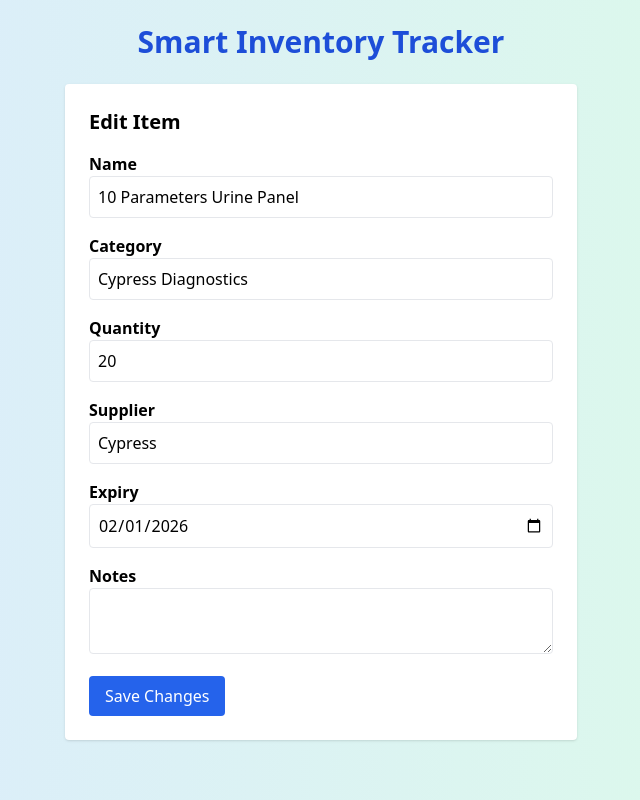
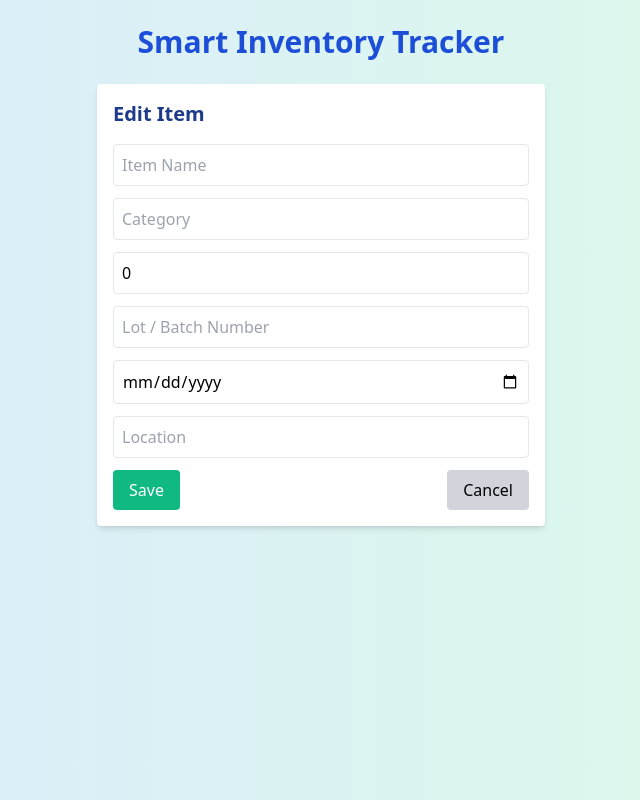
Before and after one commit to Ianm16-pillows/inventory-tracker, a React (Vite) app: page /edit/1 in a window 1280 px wide. Shown: the whole page, without its empty margins (319-959 px from the left). Built offline with nearby package versions, Linux system fonts and the light colour scheme.

Commit message:
Update EditItem.jsx

```diff
--- a/src/pages/EditItem.jsx
+++ b/src/pages/EditItem.jsx
@@ -1,128 +1,101 @@
 import React, { useState, useEffect } from "react";
-import { useParams, useNavigate } from "react-router-dom";
 
-function EditItem({ inventory, updateItem }) {
-  const { id } = useParams();
-  const navigate = useNavigate();
-
-  const itemToEdit = inventory.find(item => item.id === id);
-
+const EditItem = ({ item, onSave, onCancel }) => {
   const [formData, setFormData] = useState({
     name: "",
     category: "",
-    quantity: "",
-    supplier: "",
+    quantity: 0,
+    lot: "",
     expiry: "",
-    notes: ""
+    location: "",
   });
 
   useEffect(() => {
-    if (itemToEdit) {
-      setFormData({
-        name: itemToEdit.name,
-        category: itemToEdit.category,
-        quantity: itemToEdit.quantity,
-        supplier: itemToEdit.supplier,
-        expiry: itemToEdit.expiry,
-        notes: itemToEdit.notes
-      });
-    }
-  }, [itemToEdit]);
+    if (item) setFormData(item);
+  }, [item]);
 
   const handleChange = (e) => {
     const { name, value } = e.target;
-    setFormData(prev => ({ ...prev, [name]: value }));
+    setFormData((prev) => ({ ...prev, [name]: value }));
   };
 
   const handleSubmit = (e) => {
     e.preventDefault();
-    updateItem(id, formData);
-    navigate("/");
+    onSave(formData);
   };
 
-  if (!itemToEdit) return <div className="text-red-600">Item not found</div>;
-
   return (
-    <div className="max-w-lg mx-auto bg-white p-6 rounded shadow mt-6">
-      <h2 className="text-xl font-bold mb-4">Edit Item</h2>
-      <form onSubmit={handleSubmit} className="space-y-4">
-        <div>
-          <label className="block font-semibold">Name</label>
+    <div className="p-4 bg-white rounded shadow-md max-w-md mx-auto mt-6">
+      <h2 className="text-xl font-bold mb-4 text-primaryBlue">Edit Item</h2>
+      <form onSubmit={handleSubmit} className="space-y-3">
         <input
           type="text"
           name="name"
+          placeholder="Item Name"
           value={formData.name}
           onChange={handleChange}
-            className="border p-2 w-full rounded"
+          className="w-full p-2 border rounded"
           required
         />
-        </div>
-
-        <div>
-          <label className="block font-semibold">Category</label>
         <input
           type="text"
           name="category"
+          placeholder="Category"
           value={formData.category}
           onChange={handleChange}
-            className="border p-2 w-full rounded"
+          className="w-full p-2 border rounded"
           required
         />
-        </div>
-
-        <div>
-          <label className="block font-semibold">Quantity</label>
         <input
           type="number"
           name="quantity"
+          placeholder="Quantity"
           value={formData.quantity}
           onChange={handleChange}
-            className="border p-2 w-full rounded"
+          className="w-full p-2 border rounded"
           required
         />
-        </div>
-
-        <div>
-          <label className="block font-semibold">Supplier</label>
         <input
           type="text"
-            name="supplier"
-            value={formData.supplier}
+          name="lot"
+          placeholder="Lot / Batch Number"
+          value={formData.lot}
           onChange={handleChange}
-            className="border p-2 w-full rounded"
+          className="w-full p-2 border rounded"
         />
-        </div>
-
-        <div>
-          <label className="block font-semibold">Expiry</label>
         <input
           type="date"
           name="expiry"
           value={formData.expiry}
           onChange={handleChange}
-            className="border p-2 w-full rounded"
+          className="w-full p-2 border rounded"
         />
-        </div>
-
-        <div>
-          <label className="block font-semibold">Notes</label>
-          <textarea
-            name="notes"
-            value={formData.notes}
+        <input
+          type="text"
+          name="location"
+          placeholder="Location"
+          value={formData.location}
           onChange={handleChange}
-            className="border p-2 w-full rounded"
-          ></textarea>
-        </div>
-
+          className="w-full p-2 border rounded"
+        />
+        <div className="flex justify-between">
           <button
             type="submit"
-          className="bg-blue-600 text-white px-4 py-2 rounded hover:bg-blue-700"
+            className="bg-primaryGreen text-white px-4 py-2 rounded"
           >
-          Save Changes
+            Save
           </button>
+          <button
+            type="button"
+            onClick={onCancel}
+            className="bg-gray-300 px-4 py-2 rounded"
+          >
+            Cancel
+          </button>
+        </div>
       </form>
     </div>
   );
-}
+};
 
 export default EditItem;
```
Lines whose indentation alone changed are shown as unchanged.
